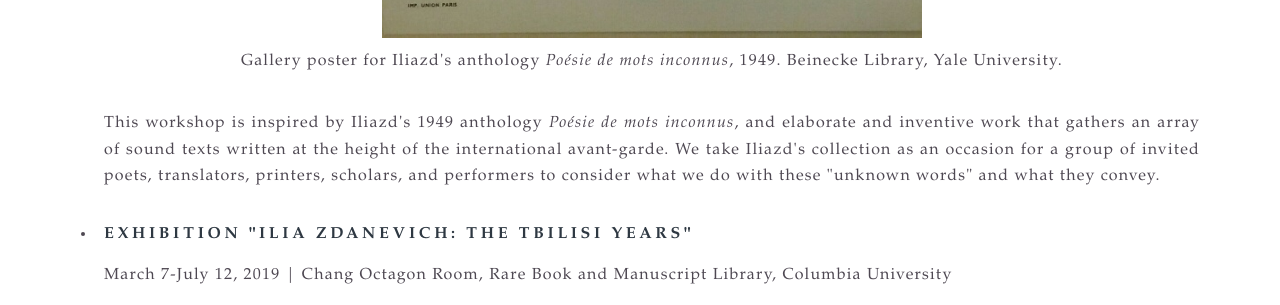
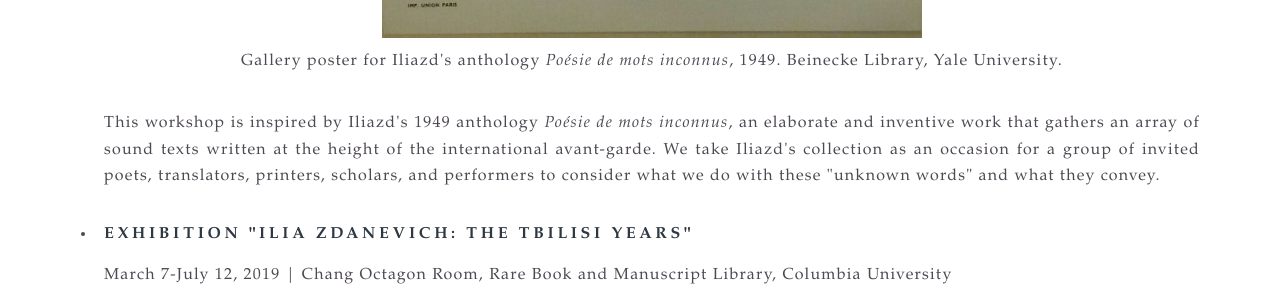
Before and after one commit to bradleygorski/blackseanet, a Jekyll site: the page built from events.html, in a window 1280 px wide and 900 px high, scrolled down 2617 px. Shown: the part 145-450 px from the top of the window. Built offline with Jekyll 4.4.1, drawn with Linux system fonts in a browser that asks for light colours.

Commit message:
Spelling

```diff
--- a/events.html
+++ b/events.html
@@ -55,7 +55,7 @@ Studies</a> unit of Columbia University Libraries, and <a href="universitysemina
 <p>Gallery poster for Iliazd's anthology <i>Poésie de mots inconnus</i>, 1949. Beinecke Library, Yale University.</p>
 	</div>
 
-<p align='justify'>This workshop is inspired by Iliazd's 1949 anthology <i>Poésie de mots inconnus</i>, and elaborate and inventive
+<p align='justify'>This workshop is inspired by Iliazd's 1949 anthology <i>Poésie de mots inconnus</i>, an elaborate and inventive
 work that gathers an array of sound texts written at the height of the international avant-garde.  We take Iliazd's collection as an
 occasion for a group of invited poets, translators, printers, scholars, and performers to consider what we do with these "unknown words"
 and what they convey.</p>
```
